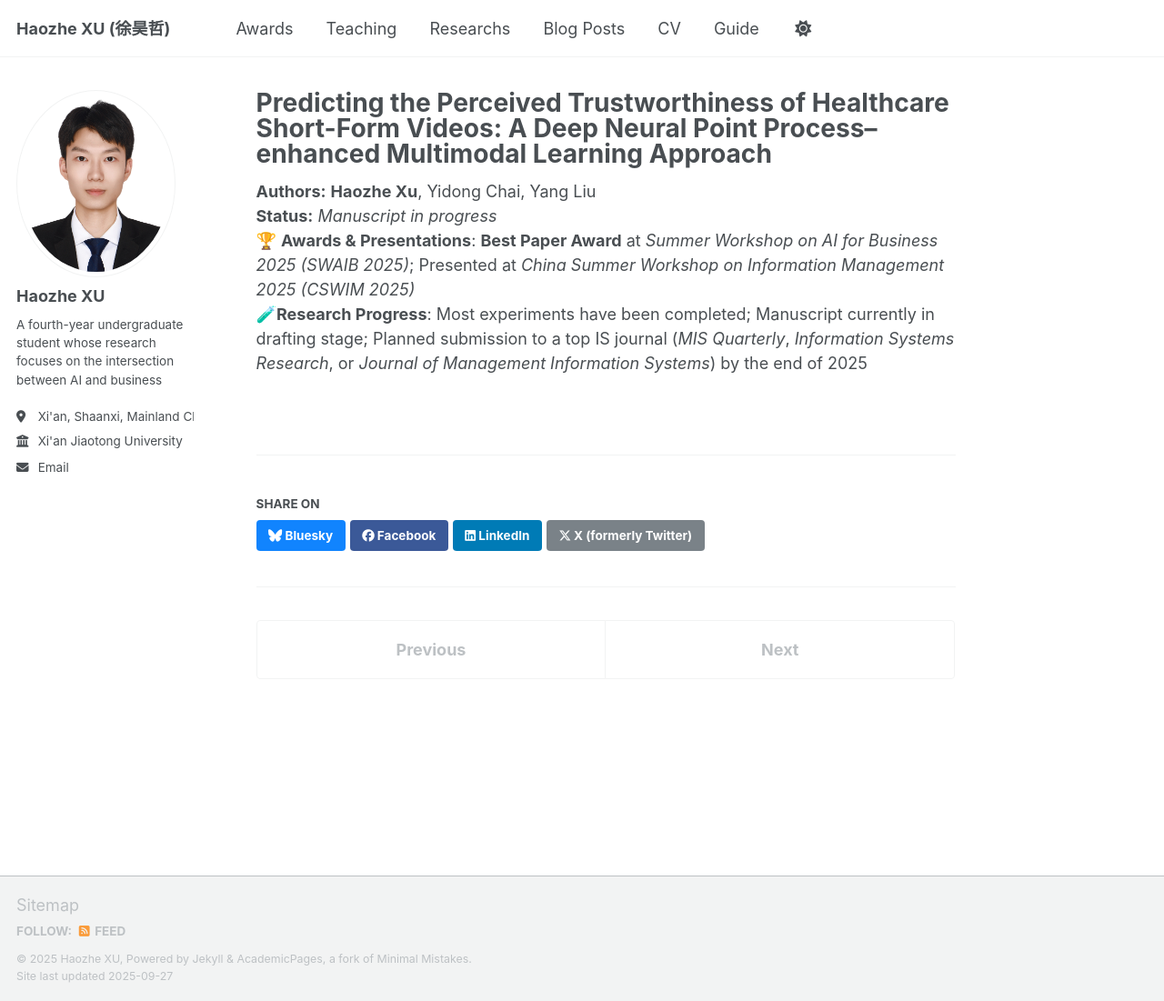
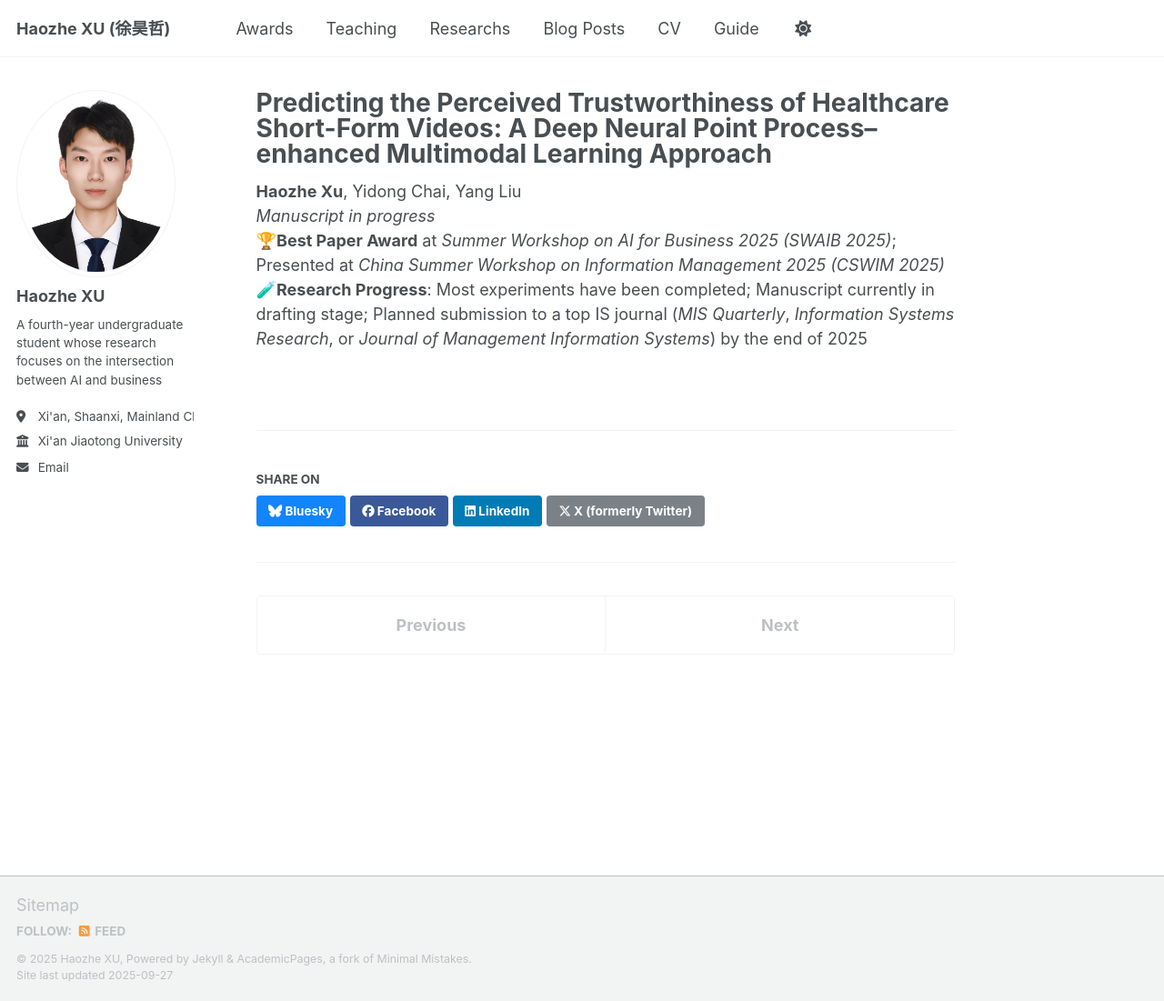
Before and after one commit to XuHaozhe0204/XuHaozhe0204.github.io, a Jekyll site: the page built from _portfolio/portfolio-1.md, in a window 1280 px wide and 1101 px high. Shown: the whole window at 91% size. Built offline with Jekyll 4.4.1, drawn with Linux system fonts in a browser that asks for light colours; a script that is not in the unit is left out.

Commit message:
Update portfolio-1.md

```diff
--- a/_portfolio/portfolio-1.md
+++ b/_portfolio/portfolio-1.md
@@ -2,7 +2,7 @@
 title: "Predicting the Perceived Trustworthiness of Healthcare Short-Form Videos: A Deep Neural Point Process–enhanced Multimodal Learning Approach"
 collection: portfolio
 ---
-**Authors:** **Haozhe Xu**, Yidong Chai, Yang Liu
-**Status:** *Manuscript in progress*
-🏆 **Awards & Presentations**: **Best Paper Award** at *Summer Workshop on AI for Business 2025 (SWAIB 2025)*; Presented at *China Summer Workshop on Information Management 2025 (CSWIM 2025)*
+**Haozhe Xu**, Yidong Chai, Yang Liu
+*Manuscript in progress*
+🏆**Best Paper Award** at *Summer Workshop on AI for Business 2025 (SWAIB 2025)*; Presented at *China Summer Workshop on Information Management 2025 (CSWIM 2025)*
 🧪**Research Progress**: Most experiments have been completed; Manuscript currently in drafting stage; Planned submission to a top IS journal (*MIS Quarterly*, *Information Systems Research*, or *Journal of Management Information Systems*) by the end of 2025
```
